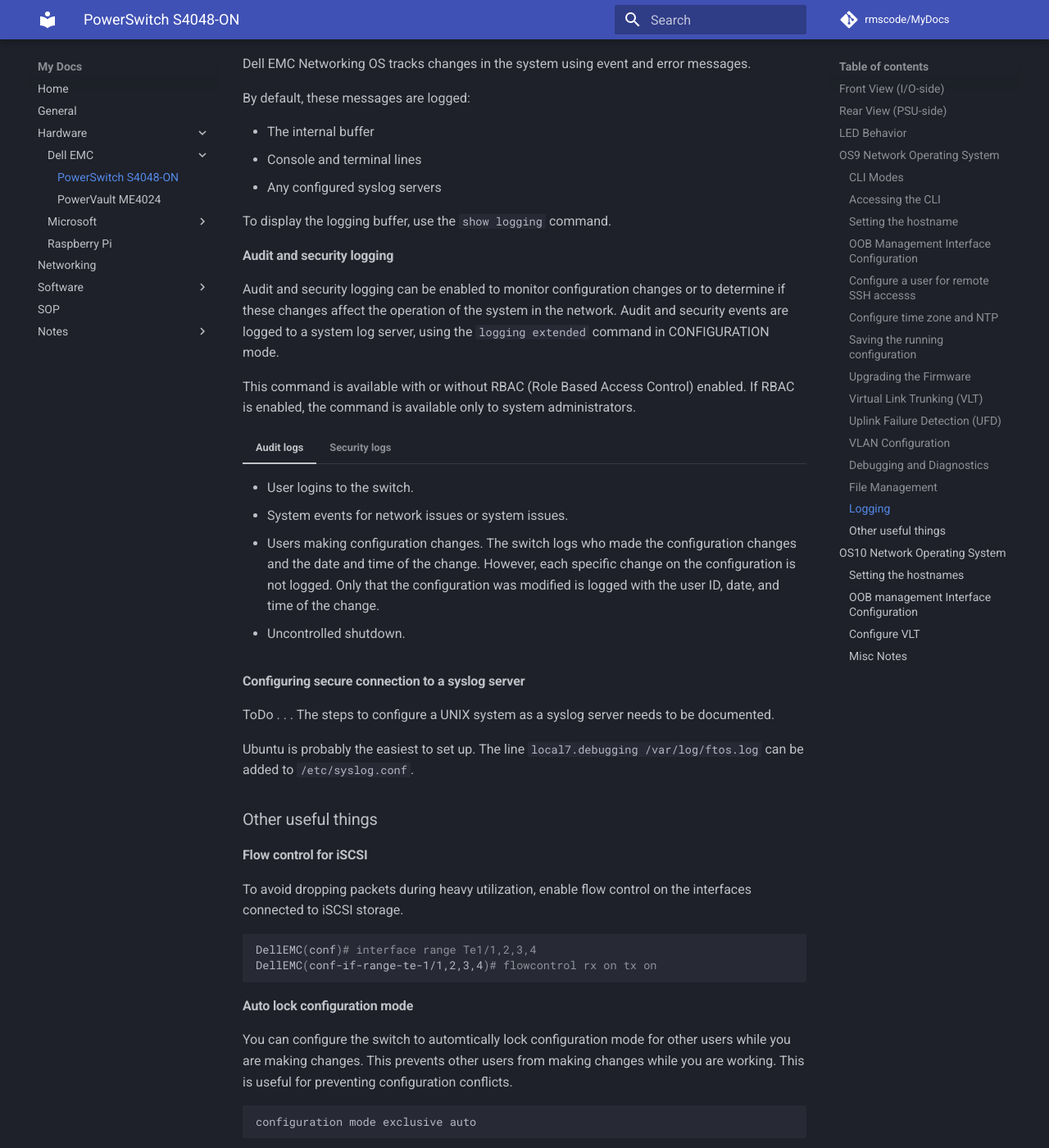
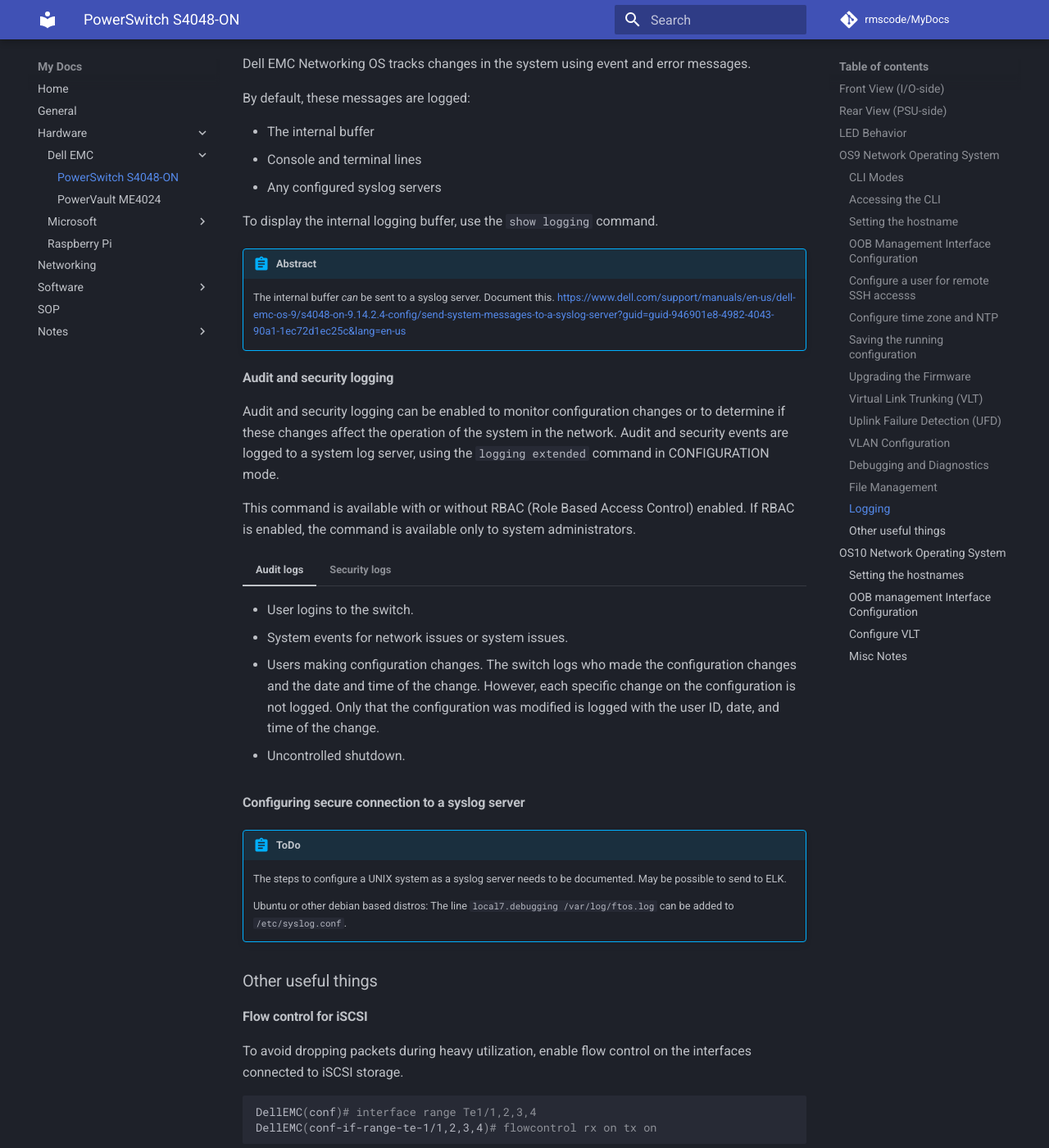
Before and after one commit to rmscode/binary-garden, an MkDocs documentation site: the page built from docs/hardware/dell-emc/s4048-on.md, in a window 1280 px wide and 1400 px high, scrolled down 16546 px. Shown: the whole window at 82% size. Built offline with MkDocs 1.6.1 and Material for MkDocs 9.7.7, drawn with Linux system fonts in a browser that asks for light colours; comment, search, counter and statistics services are not loaded.

Commit message:
Update s4048-on.md

```diff
--- a/docs/hardware/dell-emc/s4048-on.md
+++ b/docs/hardware/dell-emc/s4048-on.md
@@ -801,7 +801,11 @@
 - Console and terminal lines
 - Any configured syslog servers
 
-To display the logging buffer, use the `show logging` command.
+To display the internal logging buffer, use the `show logging` command.
+
+!!! abstract ToDo
+
+    The internal buffer *can* be sent to a syslog server. Document this. <https://www.dell.com/support/manuals/en-us/dell-emc-os-9/s4048-on-9.14.2.4-config/send-system-messages-to-a-syslog-server?guid=guid-946901e8-4982-4043-90a1-1ec72d1ec25c&lang=en-us>
 
 #### Audit and security logging
 
@@ -825,9 +829,11 @@
 
 #### Configuring secure connection to a syslog server
 
-ToDo . . . The steps to configure a UNIX system as a syslog server needs to be documented.
+!!! abstract "ToDo"
 
-Ubuntu is probably the easiest to set up. The line `local7.debugging /var/log/ftos.log` can be added to `/etc/syslog.conf `.
+    The steps to configure a UNIX system as a syslog server needs to be documented. May be possible to send to ELK.
+
+    Ubuntu or other debian based distros: The line `local7.debugging /var/log/ftos.log` can be added to `/etc/syslog.conf `.
 
 ### Other useful things
 
```
